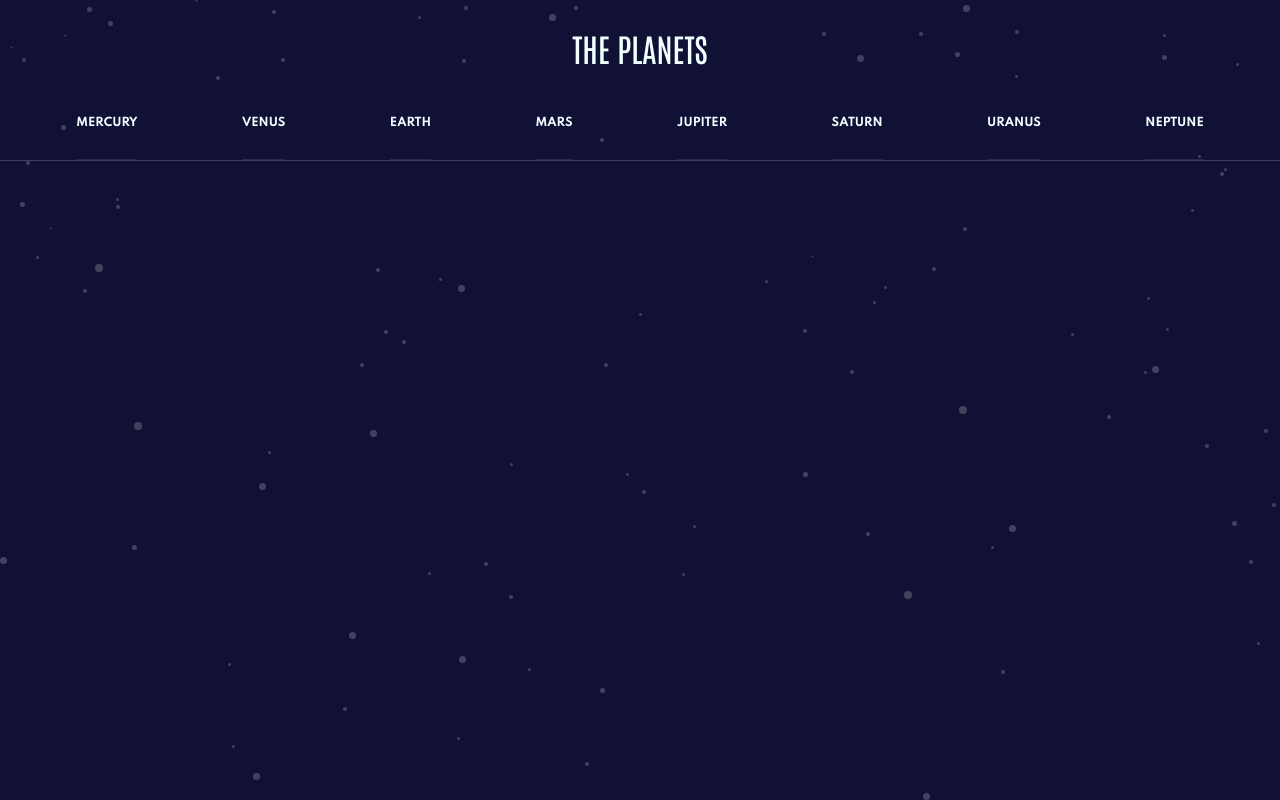
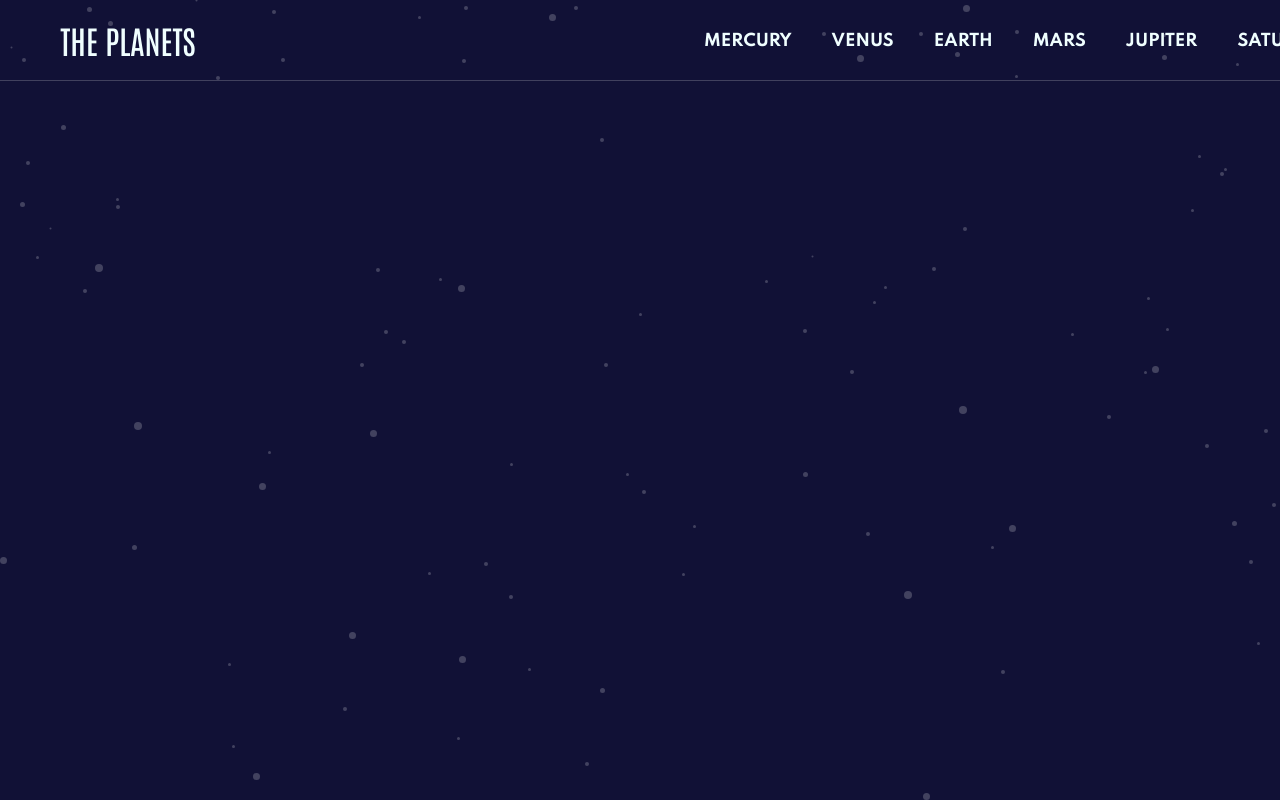
Before and after one commit to eljasiu/planets, a React (Create React App) app: page / in a window 1280 px wide. Built offline with nearby package versions, Linux system fonts and the light colour scheme.

Commit message:
Header done

```diff
--- a/src/styles/Header.module.css
+++ b/src/styles/Header.module.css
@@ -31,6 +31,20 @@
     }
 }
 
+@media (min-width: 1100px) {
+    .header{
+        display: flex;
+        justify-content: space-between;
+        align-items: center;
+        border-bottom: 1px solid rgba(255, 255, 255, 0.2);
+    }
+
+    .headingContainer{
+        width: 20%;
+        padding: 0;
+    }
+}
+
 @media not all and (min-resolution:.001dpcm)
 { @supports (-webkit-appearance:none) and (stroke-color:transparent) {
     .headingContainer > *:last-child{
--- a/src/styles/Navigation.module.css
+++ b/src/styles/Navigation.module.css
@@ -56,6 +56,7 @@
     .navItem{
         padding: 2rem 0 1.8rem;
         position: relative;
+        border-bottom: none;
     }
 
     .navItem::before{
@@ -80,6 +81,23 @@
     .navItemText{
         margin-left: 0;
         font-size: 0.7rem;
+        color: #f0ffffab;
+        transition: all 200ms ease;
+    }
+
+    .navItem:hover .navItemText{
+        color: #f0ffff;
+    }
+}
+
+@media (min-width: 1100px) {
+    .navigation{
+        border-bottom: none;
+        width: 50%;
+    }
+
+    .navItem::after{
+        top: 0;
     }
 }
 
```
